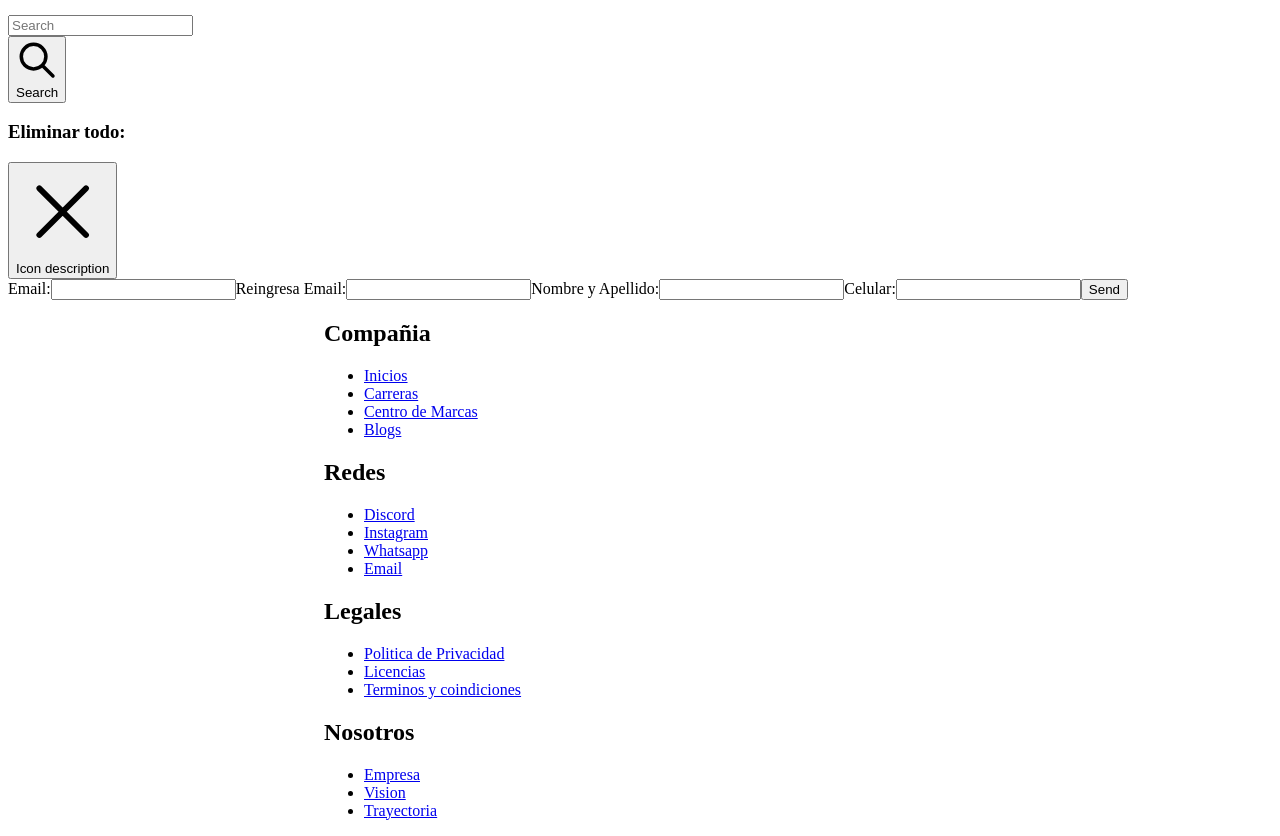
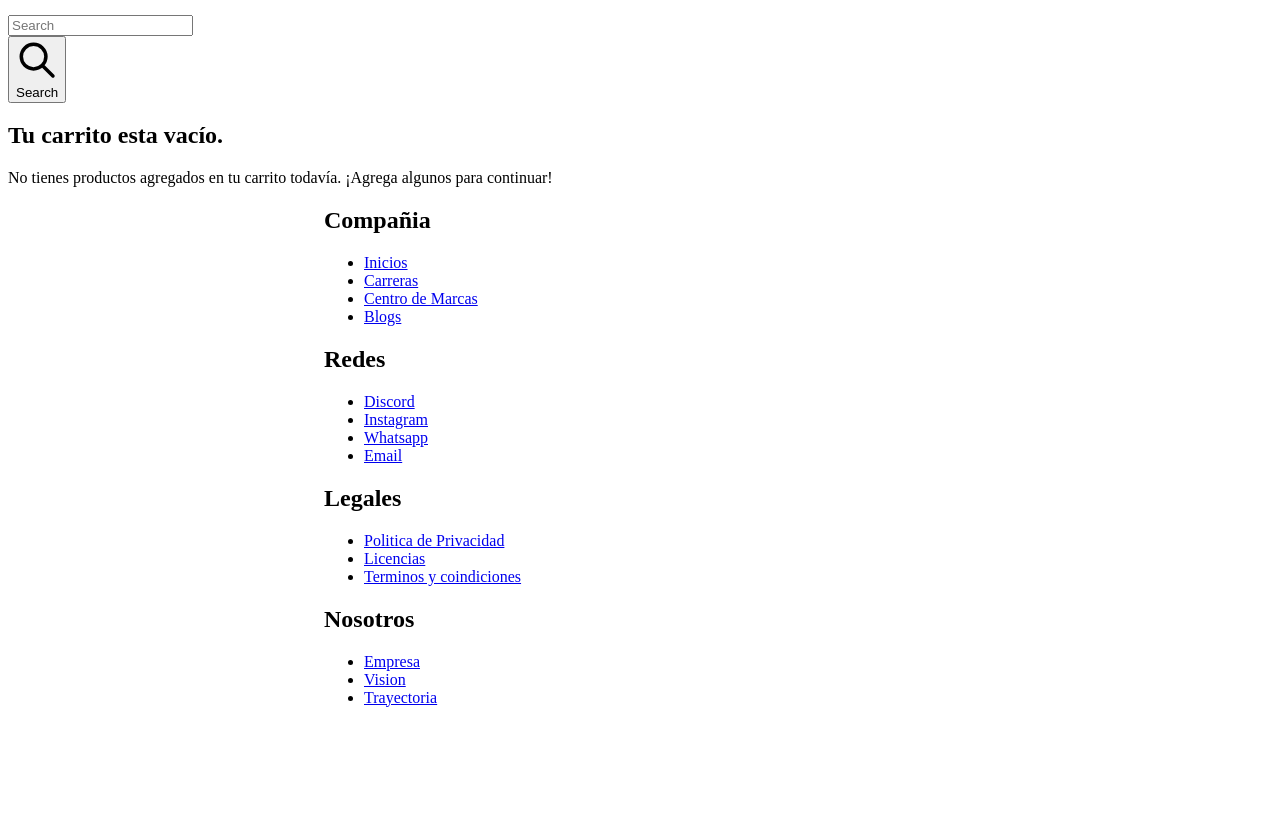
Before and after one commit to Esquiafo/PrismaPostgresNextjs, a Next.js app: page /cart in a window 1280 px wide. Shown: the part 900-1736 px from the top of the page. After the commit the page ends 1623 px from the top, so only its background shows below. Built offline with nearby package versions, Linux system fonts and the light colour scheme.

Commit message:
062017032023

```diff
--- a/components/Cart/ViewCart.tsx
+++ b/components/Cart/ViewCart.tsx
@@ -15,6 +15,7 @@ export default function CartView() {
   useEffect(() => {
     localStorage.setItem('cart', JSON.stringify(cart));
   }, [cart]);
+  let finalPrice = 0;
   const [name, setName] = useState('');
   const [price, setPrice] = useState('');
   const [quantity, setQuantity] = useState('');
@@ -91,11 +92,9 @@ const validateTelephone = (telephone: string) => {
   const telephoneRegex =/^(\+?\d{8,14})$/
   return telephoneRegex.test(telephone);
 };
-
-const EmailValidationForm = () => {
 const [email, setEmail] = useState('');
 const [isValidEmail, setIsValidEmail] = useState(false);
-  const [name, setName] = useState('');
+const [nombre, setNombre] = useState('');
 const [isValidName, setIsValidName] = useState(false);
 const [telephone, setTelephone] = useState('');
 const [isValidTelephone, setIsValidTelephone] = useState(false);
@@ -115,7 +114,7 @@ const EmailValidationForm = () => {
 };
 const handleNameChange = (event: React.ChangeEvent<HTMLInputElement>) => {
   const enteredName = event.target.value;
-    setName(enteredName);
+  setNombre(enteredName);
   setIsValidName(validateName(enteredName));
 };
 
@@ -124,6 +123,7 @@ const EmailValidationForm = () => {
   setTelephone(enteredTelephone);
   setIsValidTelephone(validateTelephone(enteredTelephone));
 };
+const EmailValidationForm = () => {
 
   return (
 
@@ -157,7 +157,7 @@ const EmailValidationForm = () => {
         type="text"
         id="name"
         name="name"
-        value={name}
+        value={nombre}
         onChange={handleNameChange}
         className={`${isValidName ? 'bg-green-100' : 'bg-red-100'} border border-gray-300 text-gray-900 text-sm rounded-lg focus:ring-blue-500 focus:border-blue-500 block w-full p-2.5  dark:border-gray-600 dark:placeholder-gray-400 dark:text-white dark:focus:ring-blue-500 dark:focus:border-blue-500`}        />
       <label className="block mb-2 text-sm font-medium text-gray-900 dark:text-white" htmlFor="email">Celular:</label>
@@ -169,16 +169,16 @@ const EmailValidationForm = () => {
         onChange={handleTelephoneChange}
         className={`${isValidTelephone ? 'bg-green-100' : 'bg-red-100'} border border-gray-300 text-gray-900 text-sm rounded-lg focus:ring-blue-500 focus:border-blue-500 block w-full p-2.5  dark:border-gray-600 dark:placeholder-gray-400 dark:text-white dark:focus:ring-blue-500 dark:focus:border-blue-500`}
         />
-        <Button>Send</Button>
+
     </form>
   );
 };
 
 
 
-     let products = cart.items.map(product => {
-      console.log(product)
-        console.log(cantidad)
+const products = cart.items.map(product => {
+      finalPrice += product.price * product.cantidad
+        console.log(finalPrice)
 
 
           return (
@@ -221,10 +221,16 @@ const EmailValidationForm = () => {
 
       })
 
-
-  // Handler de elementos del formulario
-
   return (
+    <>
+      {cart.items.length === 0 ? (
+        <div className="text-center mt-16 mb-16">
+          <h2 className="text-3xl font-semibold">Tu carrito esta vacío.</h2>
+          <p className="mt-2 mb-2">
+            No tienes productos agregados en tu carrito todavía. ¡Agrega algunos para continuar!
+          </p>
+        </div>
+      ) : (
 
           <div className="flex flex-wrap justify-center">
        <div className="my-5 px-5 md:basis-1/2 sm:basis-1 w-full">
@@ -239,7 +245,16 @@ const EmailValidationForm = () => {
         </div>
         <div  className="my-5 px-5 md:basis-1/2 sm:basis-1 w-full">
         {EmailValidationForm()}
+        <label className="block mb-2 text-sm font-medium text-gray-900 dark:text-white" htmlFor="email">   Costo productos:  ${finalPrice}</label>
+        <label className="block mb-2 text-sm font-medium text-gray-900 dark:text-white" htmlFor="email">   Costo envio:  $1200</label>
+        <label className="block mb-2 text-sm font-medium text-gray-900 dark:text-white" htmlFor="email">   Costo final:  ${finalPrice+1200}</label>
+        <Button>Comprar</Button>
           </div>
           </div>
-    );
+    )}
+
+    </>
+
+
+  )
   };
```
Lines whose indentation alone changed are shown as unchanged.
